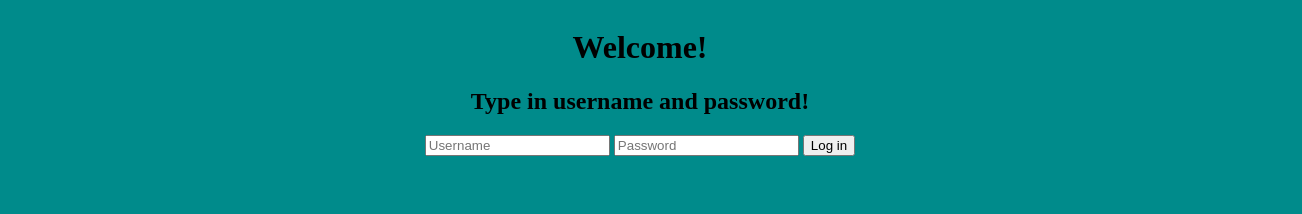
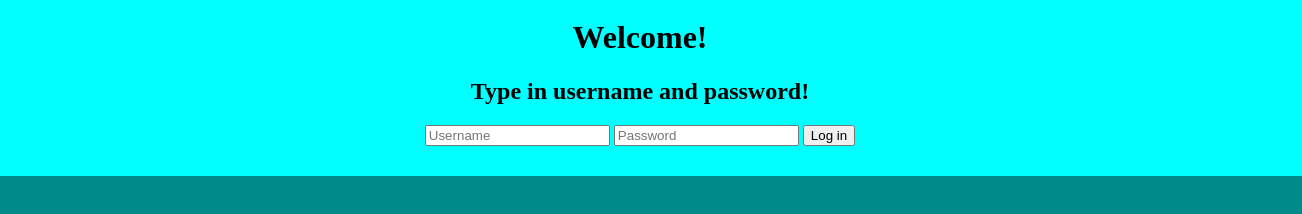
Before and after one commit to Kittzor/Log-in, a plain HTML site: page index.html in a window 1280 px wide. Shown: the whole page, 1302 px wide, since content can reach past the window. Drawn offline with Linux system fonts and the light colour scheme.

Commit message:
css styling

```diff
--- a/style.css
+++ b/style.css
@@ -10,3 +10,10 @@ body {
     text-align: center;
 
 }
+
+.Welcome{
+    background-color: aqua;
+    padding: 30px;
+    width: 100%;
+    margin-top: -40px;
+}
```
